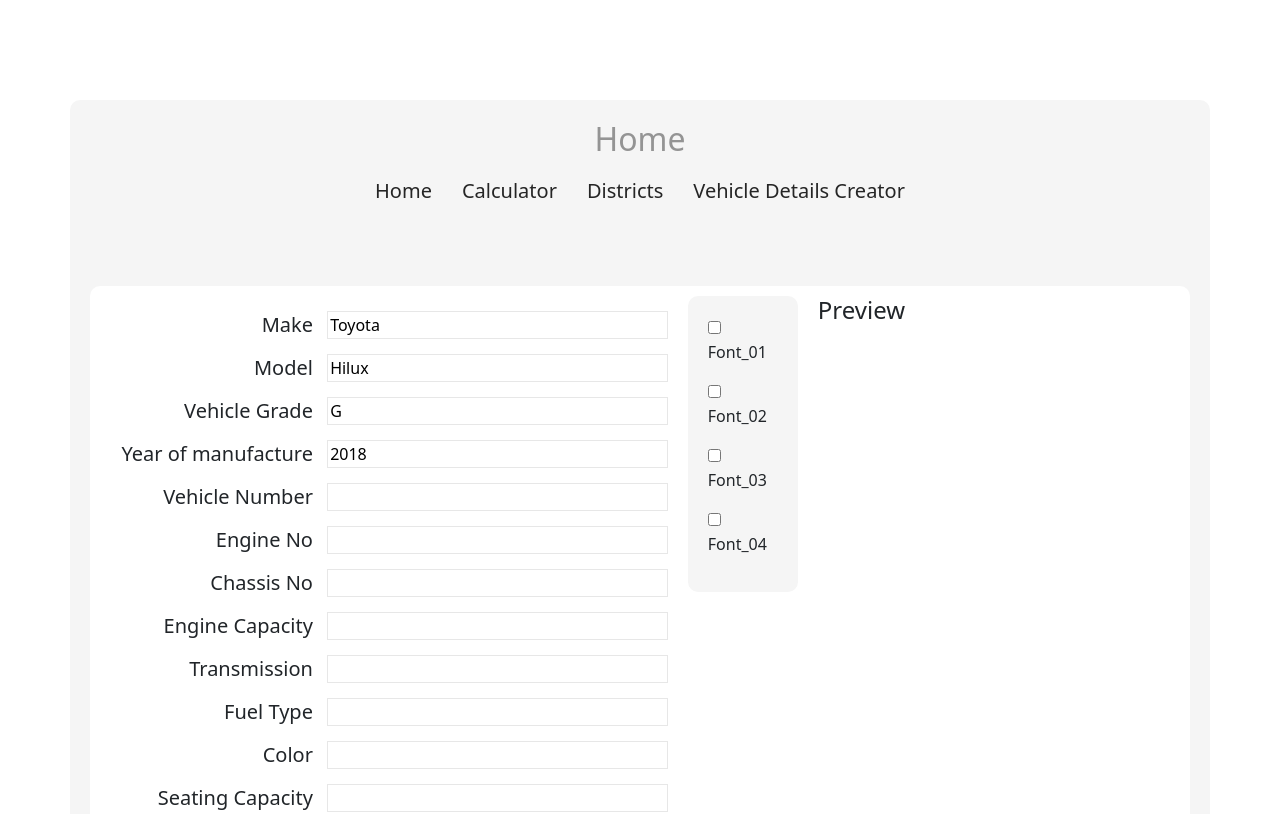
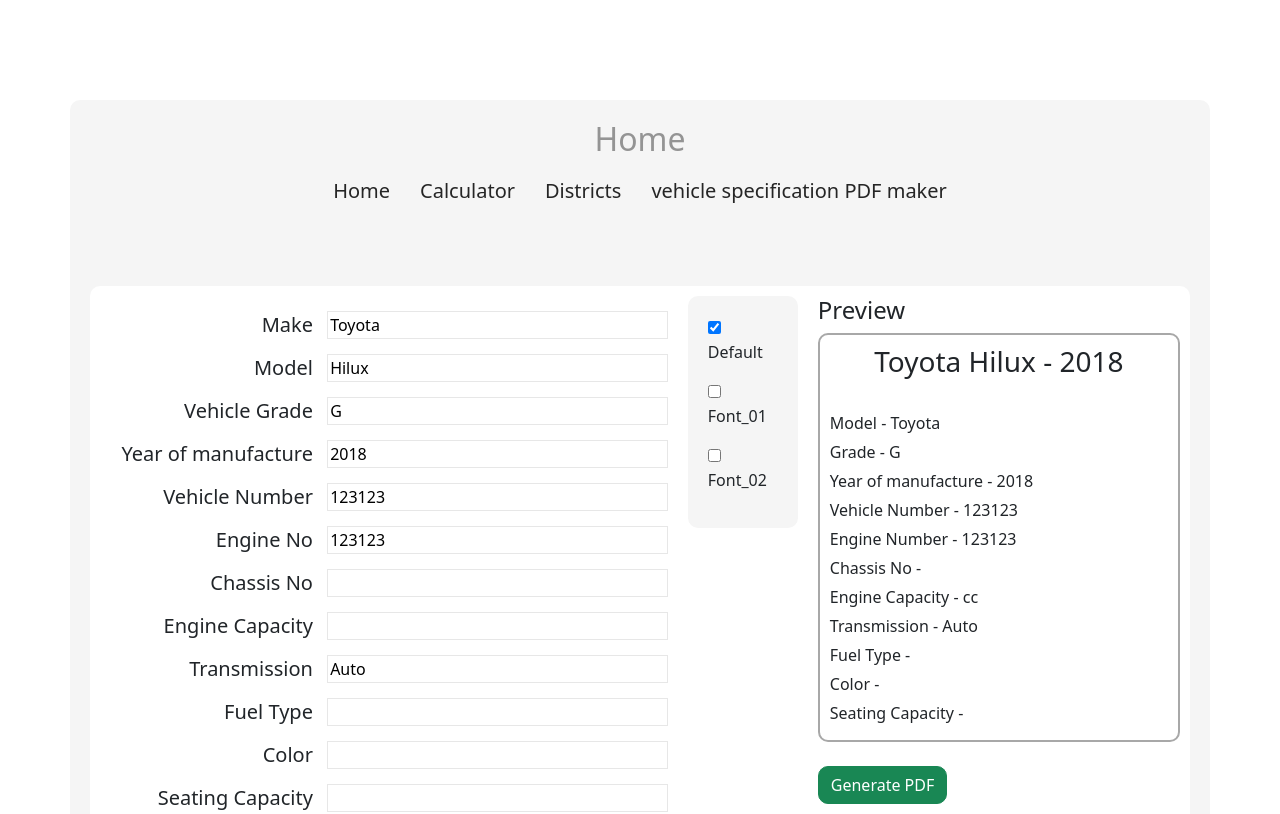
Before and after one commit to SankalpaGunasekara/calculator_with_navigation, an Angular app: page /cv-creator in a window 1280 px wide. Shown: the top 814 px of the page. Built offline with nearby package versions, Linux system fonts and the light colour scheme.

Commit message:
Download PDF function added

```diff
--- a/package.json
+++ b/package.json
@@ -18,6 +18,8 @@
     "@angular/platform-browser": "^16.2.0",
     "@angular/platform-browser-dynamic": "^16.2.0",
     "@angular/router": "^16.2.0",
+    "html2canvas": "^1.4.1",
+    "jspdf": "^2.5.1",
     "rxjs": "~7.8.0",
     "tslib": "^2.3.0",
     "zone.js": "~0.13.0"
--- a/src/app/cv-creator/cv-creator.component.css
+++ b/src/app/cv-creator/cv-creator.component.css
@@ -90,6 +90,14 @@
 
 /* fonts */
 
+.default {
+    font-family: 'Segoe UI', Tahoma, Geneva, Verdana, sans-serif;
+}
+
 .font01 {
-    font-family: 'Lucida Sans', 'Lucida Sans Regular', 'Lucida Grande', 'Lucida Sans Unicode', Geneva, Verdana, sans-serif;
+    font-family: monospace
 }
+
+.font02 {
+    font-family: 'Trebuchet MS', 'Lucida Sans Unicode', 'Lucida Grande', 'Lucida Sans', Arial, sans-serif
+}
--- a/src/app/cv-creator/cv-creator.component.html
+++ b/src/app/cv-creator/cv-creator.component.html
@@ -30,35 +30,35 @@
                 </li>
                 <li>
                     <h5>Vehicle Number</h5>
-                    &nbsp;<input type="text " />
+                    &nbsp;<input [(ngModel)]="vehiNumber" type="text " />
                 </li>
                 <li>
                     <h5>Engine No</h5>
-                    &nbsp;<input type="text " />
+                    &nbsp;<input [(ngModel)]="engNumber" type="text " />
                 </li>
                 <li>
                     <h5>Chassis No</h5>
-                    &nbsp;<input type="text " />
+                    &nbsp;<input [(ngModel)]='ChassisNo' />
                 </li>
                 <li>
                     <h5>Engine Capacity</h5>
-                    &nbsp;<input type="text " />
+                    &nbsp;<input [(ngModel)]='EngineCapacity' type="text " />
                 </li>
                 <li>
                     <h5>Transmission</h5>
-                    &nbsp;<input type="text " />
+                    &nbsp;<input [(ngModel)]='Transmission' type="text " />
                 </li>
                 <li>
                     <h5>Fuel Type</h5>
-                    &nbsp;<input type="text " />
+                    &nbsp;<input [(ngModel)]="FuelType" type="text " />
                 </li>
                 <li>
                     <h5>Color</h5>
-                    &nbsp;<input type="text " />
+                    &nbsp;<input [(ngModel)]="Color" type="text " />
                 </li>
                 <li>
                     <h5>Seating Capacity</h5>
-                    &nbsp;<input type="text " />
+                    &nbsp;<input [(ngModel)]="SeatingCap" type="text " />
                 </li>
                 <li>
                     <h5>Description</h5>
@@ -67,21 +67,32 @@
             </ul>
         </div>
         <div style="width:10%" class="feature-container">
-            <p><input [(ngModel)]="applyFont01" type="checkbox" name="" id=""> Font_01</p>
-            <p><input type="checkbox" name="" id=""> Font_02</p>
-            <p><input type="checkbox" name="" id=""> Font_03</p>
-            <p><input type="checkbox" name="" id=""> Font_04</p>
+            <p><input [(ngModel)]="default" type="checkbox" name="" (change)="fontChecked('default')"> Default</p>
+            <p><input [(ngModel)]="specialFont1" type="checkbox" name="" (change)="fontChecked('font01')"> Font_01</p>
+            <p><input [(ngModel)]="specialFont2" type="checkbox" name="" (change)="fontChecked('font02')"> Font_02</p>
+            <!-- <p><input [(ngModel)]="font01" type="checkbox" name=""> Font_03</p> -->
+            <!-- <p><input [(ngModel)]="" type="checkbox" name=""> Font_04</p> -->
 
         </div>
         <div class="container printable">
             <h4>Preview</h4>
-            <div *ngIf="" class="container" [ngClass]="{'font01':applyFont01}">
-                <h3>{{ dataCap(make) }} {{ dataCap(model) }} - {{ dataCap(year) }}</h3>
+            <div class="container" [ngClass]="[checkedFont]" id='toPrint'>
+                <h3>{{dataCap(make)}} {{dataCap(model)}} - {{dataCap(year)}}</h3>
                 <br>
-                <p>Model - {{ dataCap(make) }}</p>
-                <p>Grade - {{ grade }}</p>
-                <p>Year of manufacture - {{ year }}</p>
+                <p>Model - {{dataCap(make)}}</p>
+                <p>Grade - {{dataCap(grade)}}</p>
+                <p>Year of manufacture - {{year}}</p>
+                <p>Vehicle Number - {{vehiNumber}}</p>
+                <p>Engine Number - {{engNumber}}</p>
+                <p>Chassis No - {{ChassisNo}}</p>
+                <p>Engine Capacity - {{EngineCapacity}}cc</p>
+                <p>Transmission - {{dataCap(Transmission)}}</p>
+                <p>Fuel Type - {{dataCap(FuelType)}}</p>
+                <p>Color - {{dataCap(Color)}}</p>
+                <p>Seating Capacity - {{SeatingCap}}</p>
             </div>
+            <br>
+            <button class="btn btn-success" (click)="openPDF()"> Generate PDF</button>
         </div>
     </div>
 </body>
--- a/src/app/cv-creator/cv-creator.component.ts
+++ b/src/app/cv-creator/cv-creator.component.ts
@@ -1,6 +1,10 @@
 import { Component } from '@angular/core';
 import { FormsModule } from '@angular/forms';
 import { count } from 'rxjs';
+
+import * as jsPdf from 'jspdf'
+import html2canvas from 'html2canvas';
+
 
 @Component({
   selector: 'app-cv-creator',
@@ -8,30 +12,74 @@
   styleUrls: ['./cv-creator.component.css']
 })
 export class CvCreatorComponent {
+
+
   make: string = 'Toyota'
   model: string = 'Hilux'
   grade: string = 'G'
   year: string = "2018"
   vehiNumber: string = '123123'
   engNumber: string = "123123"
-  description:string = ''
+  description: string = ''
 
-  applyFont01:boolean=false
+  ChassisNo: string = ''
+  EngineCapacity: string = ''
+  Transmission: string = 'Auto'
+  FuelType: string = ''
+  Color: string = ''
+  SeatingCap: string = ''
+
+  checkedFont: string = ''
+  default: boolean = true;
+  specialFont1: boolean = false;
+  specialFont2: boolean = false;
+
+  fonts: { [key: string]: any } = {
+
+    default: this.default,
+    specialFont1: this.specialFont1
+  }
+
+
+
+  fontChecked(fontName: string) {
+
+    if (fontName === 'font01') {
+      this.checkedFont = fontName
+      this.specialFont2 = false
+      this.default = false
+
+    }
+    else if (fontName === 'font02') {
+      this.checkedFont = fontName
+      this.specialFont1 = false
+      this.default = false
+
+    }
+    else {
+      this.checkedFont = 'default'
+      this.specialFont1 = false
+      this.specialFont2 = false
+    }
+
+    console.log(this.checkedFont)
+  }
+
+
 
 
   dataCap(data: string) {
 
     const cache = data.charAt(0).toUpperCase() + data.slice(1);
-    console.log(cache)
     return cache;
 
   }
 
   propertyValues: { [key: string]: string } = {
 
-    make:this.make,
-    model:this.model,
-    grade:this.grade,
+    make: this.make,
+    model: this.model,
+    grade: this.grade,
     year: this.year,
 
   }
@@ -65,6 +113,44 @@
   // }
 
 
+  // PDF generation using jsPDF library and html2canvas - referenced - https://www.positronx.io/angular-pdf-tutorial-export-pdf-in-angular-with-jspdf/
+
+  // public openPDF(): void {
+  //   let DATA: any = document.getElementById('toPrint');
+  //   html2canvas(DATA).then((canvas) => {
+  //     let fileWidth = 208;
+  //     let fileHeight = (canvas.height * fileWidth) / canvas.width;
+  //     const FILEURI = canvas.toDataURL('image/png');
+  //     let PDF = new jsPdf.jsPDF('p', 'mm', 'a4');
+  //     let position = 0;
+  //     PDF.addImage(FILEURI,'JPG', 0, position, fileWidth, fileHeight, 'SLOW');
+  //     let Model = this.model.charAt(0).toUpperCase() + this.model.slice(1)
+  //     PDF.save(this.make+Model+this.year);
+  //   });
+  // }
+
+  public openPDF(): void {
+    // Get the HTML element by ID
+    const element = document.getElementById('toPrint');
+
+    // Create a new jsPDF instance
+    const PDF = new jsPdf.jsPDF('p', 'mm', 'a4');
+
+    // Check if the element exists
+    if (element!= null) {
+      // Get the inner text of the element
+      const content = element.innerText+ element.style
+
+      // Add the content to the PDF
+      PDF.text(content, 10, 10); // Add text at coordinates (10, 10)
+
+      // Save or download the PDF
+      let Model = this.model.charAt(0).toUpperCase() + this.model.slice(1);
+      PDF.save(this.make + Model + this.year + '.pdf');
+    } else {
+      console.error('Element with ID "toPrint" not found.');
+    }
+  }
 
 
 }
--- a/src/app/nav/nav.component.html
+++ b/src/app/nav/nav.component.html
@@ -12,7 +12,7 @@
                 <a (click)='navClick($event, "Districts")' routerLink="/districts">Districts</a>
             </li>
             <li>
-                <a (click)='navClick($event, "Vehicle Details Creator")' routerLink="/cv-creator">Vehicle Details Creator</a>
+                <a (click)='navClick($event, "vehicle specification PDF maker")' routerLink="/cv-creator">vehicle specification PDF maker</a>
             </li>
         </ul>
     </div>
```
Also changed, not shown: 1 other file (tests, documents, lock files or other folders).
